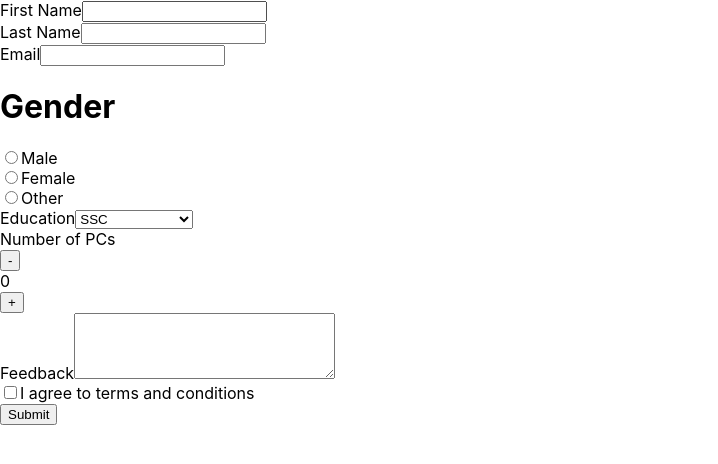
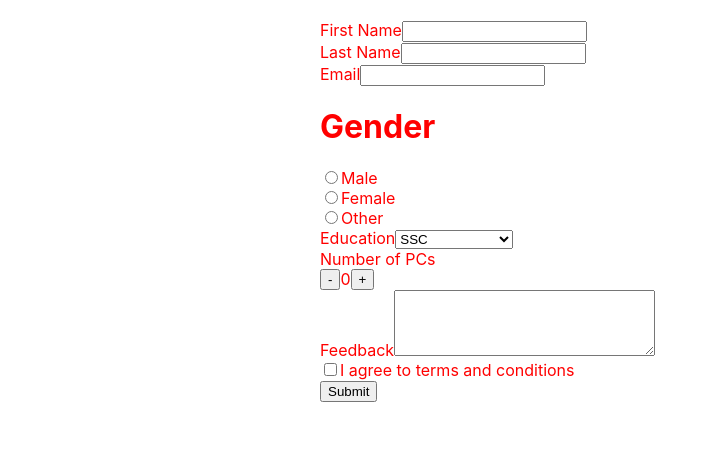
Before and after one commit to Fahimmuntasir1/Redux-Practice, a React (Create React App) app in the folder learn-redux/: page / in a window 1280 px wide. Shown: the top 464 px of the page, without its empty margins (0-718 px from the left). Built offline with nearby package versions, Linux system fonts and the light colour scheme.

Commit message:
useReducer create in longForm section

```diff
--- a/learn-redux/src/App.js
+++ b/learn-redux/src/App.js
@@ -5,7 +5,7 @@ function App() {
   return (
     <div>
       {/* <Counter /> */}
-      <LongForm />
+      <LongForm></LongForm>
     </div>
   );
 }
--- a/learn-redux/src/Components/pages/LongForm.js
+++ b/learn-redux/src/Components/pages/LongForm.js
@@ -1,11 +1,45 @@
-import React from "react";
+import React, { useReducer } from "react";
 
 const LongForm = () => {
+  const initialState = {
+    firstName: "",
+    lastName: "",
+    email: "",
+    gender: "",
+    education: "",
+    quantity: 0,
+    feedback: "",
+    term: false,
+  };
+
+  const reducer = (state, action) => {
+    console.log(action);
+    if (action.type === "ÏNPUT") {
+      return {
+        ...state,
+        [action.payload.name]: action.payload.value,
+      };
+    }
+  };
+  const submit = (event) => {
+    event.preventDefault();
+    console.log(state);
+  };
+
+  const [state, dispatch] = useReducer(reducer, initialState);
+
   return (
-    <div>
+    <div
+      style={{
+        color: "red",
+        textAlign: "left",
+        width: "50%",
+        margin: "20px auto",
+      }}
+    >
       <form
         className="shadow-lg p-10 rounded-md flex flex-wrap gap-3 max-w-3xl justify-between"
-        // onSubmit={submit}
+        onSubmit={submit}
       >
         <div className="flex flex-col w-full max-w-xs">
           <label className="mb-2" htmlFor="firstName">
@@ -15,12 +49,15 @@ const LongForm = () => {
             type="text"
             name="firstName"
             id="firstName"
-            // onBlur={(e) =>
-            //   dispatch({
-            //     type: "INPUT",
-            //     payload: { name: e.target.name, value: e.target.value },
-            //   })
-            // }
+            onBlur={(e) => {
+              dispatch({
+                type: "INPUT",
+                payload: {
+                  name: e.target.name,
+                  value: e.target.value,
+                },
+              });
+            }}
           />
         </div>
         <div className="flex flex-col w-full max-w-xs">
@@ -31,12 +68,12 @@ const LongForm = () => {
             type="text"
             name="lastName"
             id="lastName"
-            // onBlur={(e) =>
-            //   dispatch({
-            //     type: "INPUT",
-            //     payload: { name: e.target.name, value: e.target.value },
-            //   })
-            // }
+            onBlur={(e) => {
+              dispatch({
+                type: "INPUT",
+                payload: { name: e.target.name, value: e.target.value },
+              });
+            }}
           />
         </div>
         <div className="flex flex-col w-full max-w-xs">
@@ -133,7 +170,10 @@ const LongForm = () => {
         </div>
         <div className="flex flex-col w-full max-w-xs">
           <label className="mb-3">Number of PCs</label>
-          <div className="flex justify-between items-center gap-2 ">
+          <div
+            style={{ display: "flex" }}
+            className="flex justify-between items-center gap-2 "
+          >
             <button className="bg-indigo-500 text-lg text-white rounded h-10 w-10 ">
               -
             </button>
--- a/learn-redux/src/index.js
+++ b/learn-redux/src/index.js
@@ -11,7 +11,4 @@ root.render(
   </React.StrictMode>
 );
 
-// If you want to start measuring performance in your app, pass a function
-// to log results (for example: reportWebVitals(console.log))
-// or send to an analytics endpoint. Learn more: https://bit.ly/CRA-vitals
 reportWebVitals();
```
